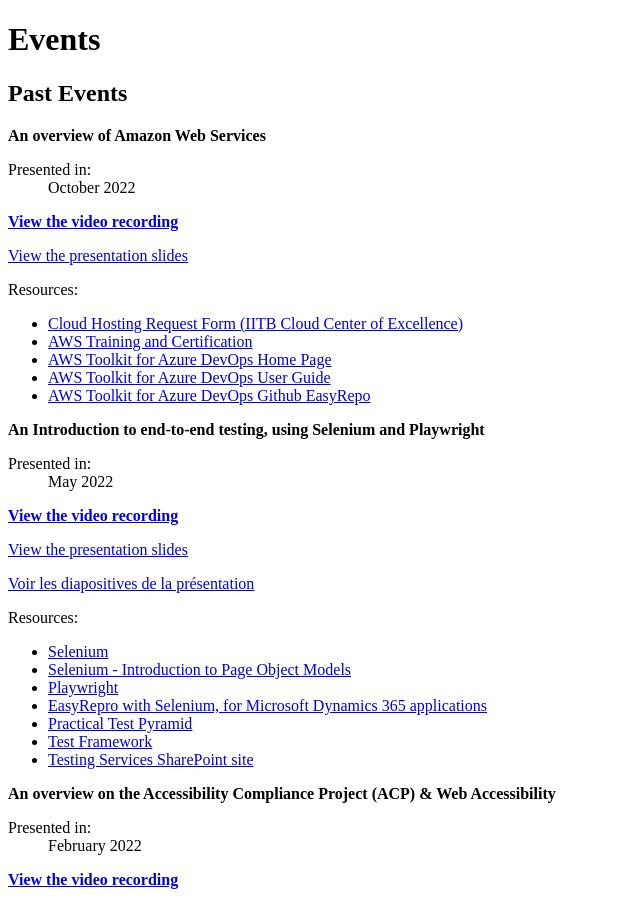
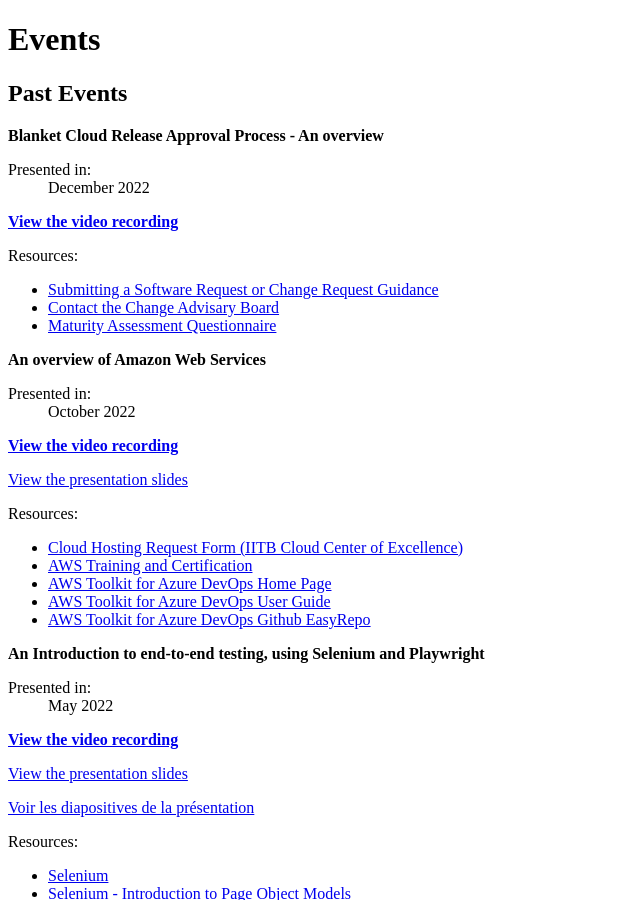
Before and after one commit to esdc-devcop/esdc-devcop.github.io, a Jekyll site: the page built from docs/_pages/events.md, in a window 1280 px wide and 900 px high. Shown: the whole window, without its empty margins (0-640 px from the left). Built offline with Jekyll 4.4.1, drawn with Linux system fonts in a browser that asks for light colours; comment, search, counter and statistics services are not loaded.

```diff
--- a/docs/_data/events.yml
+++ b/docs/_data/events.yml
@@ -1,4 +1,16 @@
 past:
+  - month: December 2022
+    topic: Blanket Cloud Release Approval Process - An overview
+    recording: https://web.microsoftstream.com/video/432f0635-d391-46d3-833e-bde6d30938f0?channelId=6abdc3bf-ef6b-4e54-bd9e-851a1d47e26e
+    presentation:
+    resources:
+      - title: Submitting a Software Request or Change Request Guidance
+        link: https://dialogue.spprod.service.gc.ca/grp/BU7209642/Guidance/home.aspx#How_to_request_a_Blanket_Approval_for_Cloud_Releases
+      - title: Contact the Change Advisary Board
+        link: NC-PRE-CAB-GD@hrsdc-rhdcc.gc.ca
+      - title: Maturity Assessment Questionnaire
+        link: https://dialogue.spprod.service.gc.ca/grp/BU7209642/Forms%20Library/DevOps%20Assessment%20Workbook.aspx
+
   - month: October 2022
     topic: An overview of Amazon Web Services
     recording: https://web.microsoftstream.com/video/51fc1ee5-4b08-489b-bbc6-4bee957f1e0c
```
